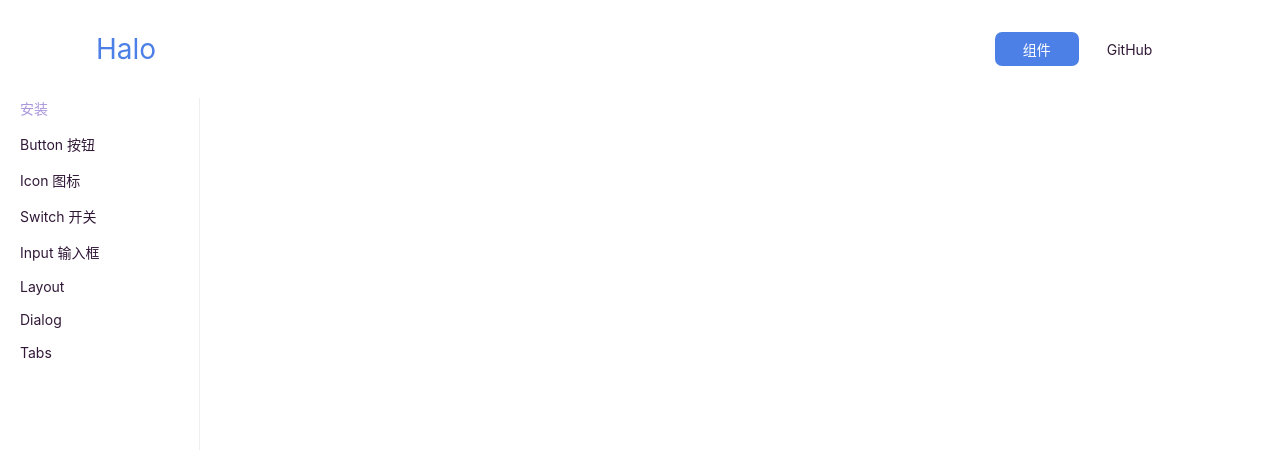
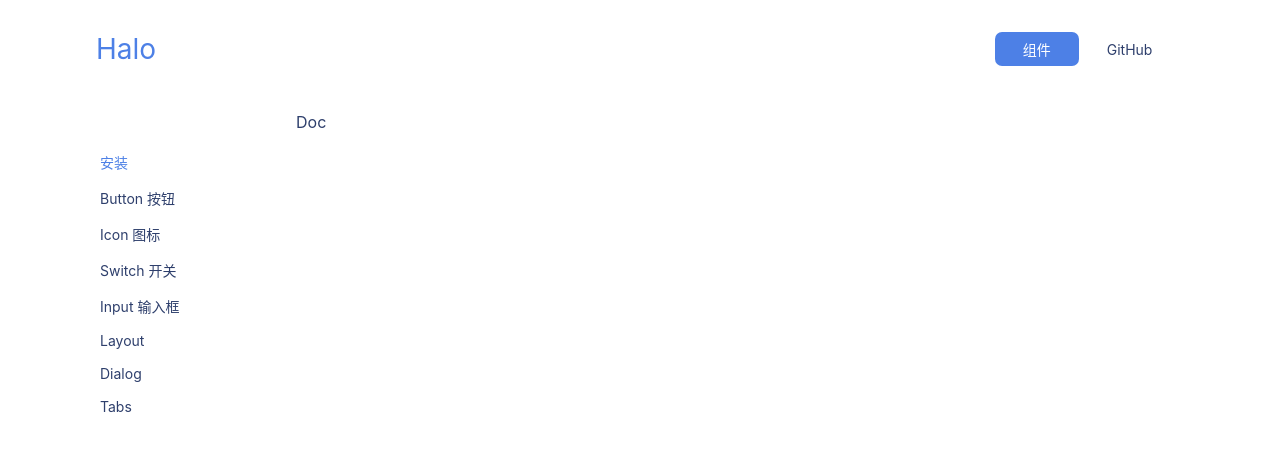
Before and after one commit to gloriacc/halo-vue3, a Vue app: page /#/doc in a window 1280 px wide. Shown: the top 450 px of the page. Built offline with nearby package versions, Linux system fonts and the light colour scheme.

Commit message:
优化文档页面样式

```diff
--- a/src/components/H1.vue
+++ b/src/components/H1.vue
@@ -12,5 +12,6 @@
   h1 {
     margin: .6em 0;
     font-size: 2em;
+    color: #161926;
   }
 </style>
--- a/src/components/H2.vue
+++ b/src/components/H2.vue
@@ -11,5 +11,6 @@
 <style lang="scss" scoped>
   h2 {
     margin: 1.6em 0 .6em;
+    color: #222c48;
   }
 </style>
--- a/src/components/P.vue
+++ b/src/components/P.vue
@@ -11,7 +11,6 @@
 <style lang="scss" scoped>
   p {
     margin: 1em 0;
-    color: #424242;
   }
   span {
     display: inline-block;
--- a/src/index.scss
+++ b/src/index.scss
@@ -20,7 +20,7 @@ h1,h2,h3,h4,h5,h6{
 }
 body {
   font-size: 16px;
-  color: #311837;
+  color: #2e3f6c;
   font-family: -apple-system, "Noto Sans", "Helvetica Neue", Helvetica, "Nimbus Sans L", Arial, "Liberation Sans", "PingFang SC", "Hiragino Sans GB", "Noto Sans CJK SC", "Source Han Sans SC", "Source Han Sans CN", "Microsoft YaHei", "Wenquanyi Micro Hei", "WenQuanYi Zen Hei", "ST Heiti", SimHei, "WenQuanYi Zen Hei Sharp", sans-serif;
 }
 pre code {
--- a/src/views/Doc.vue
+++ b/src/views/Doc.vue
@@ -38,6 +38,7 @@
   };
 </script>
 <style lang="scss" scoped>
+  $font-color: #4d80e6;
   .layout {
     display: flex;
     flex-direction: column;
@@ -46,9 +47,9 @@
       flex-shrink: 0;
     }
     > .content {
+      height: 100%;
       flex-grow: 1;
-      padding-top: 65px;
-      padding-left: 200px;
+      padding-top: 6em;
       @media (max-width: 500px) {
         padding-left: 0;
       }
@@ -56,17 +57,14 @@
   }
   .content {
     display: flex;
+
     > aside {
       flex-shrink: 0;
       background-color: white;
       width: 200px;
-      padding: 90px 20px 16px 20px;
-      position: fixed;
-      top: 0;
-      left: 0;
+      padding: 3em 20px 16px 20px;
       height: 100%;
       overflow: auto;
-      border-right: 1px solid #eeeeee;
       > h2 {
         margin-bottom: 4px;
       }
@@ -76,11 +74,11 @@
           font-size: 14px;
           > a {
             &:hover {
-              color: #AA96DA;
+              color: $font-color;
               border-bottom: none;
             }
             &.link-active {
-              color: #AA96DA;
+              color: $font-color;
             }
           }
         }
```
